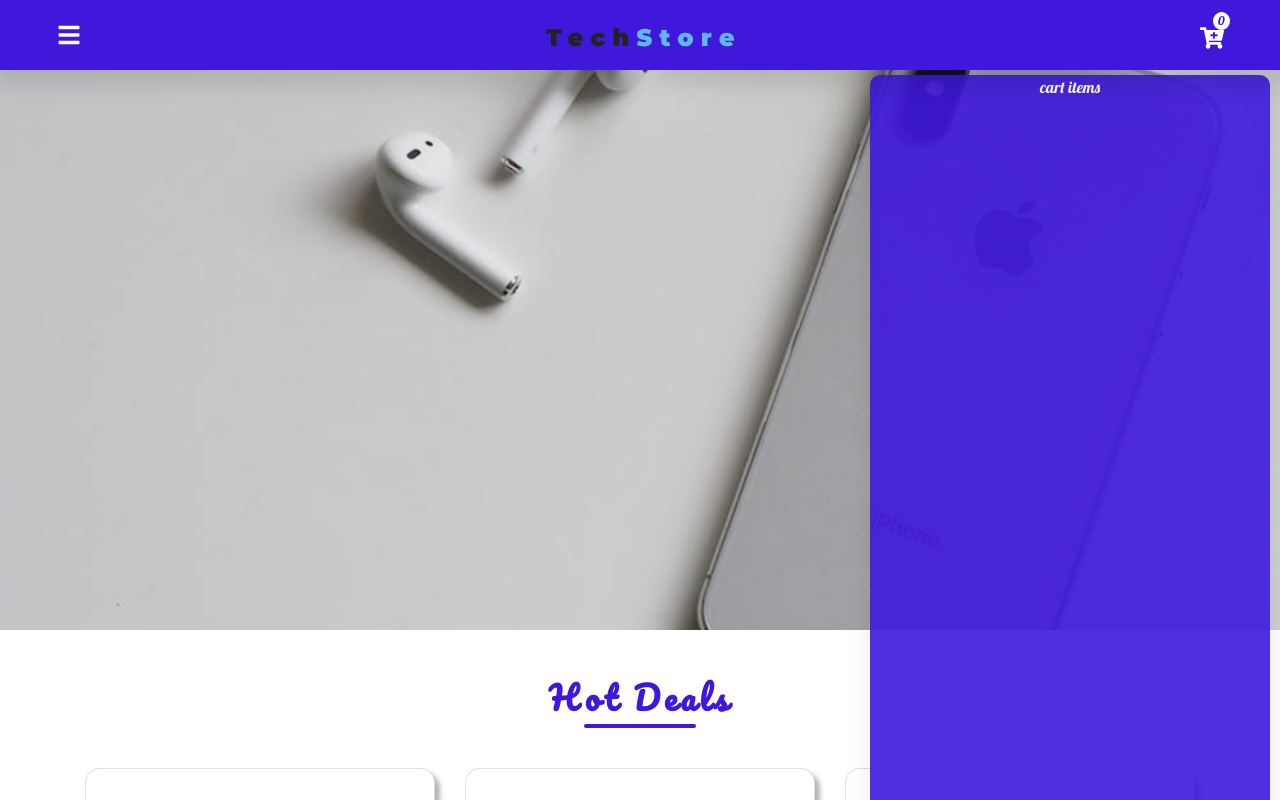
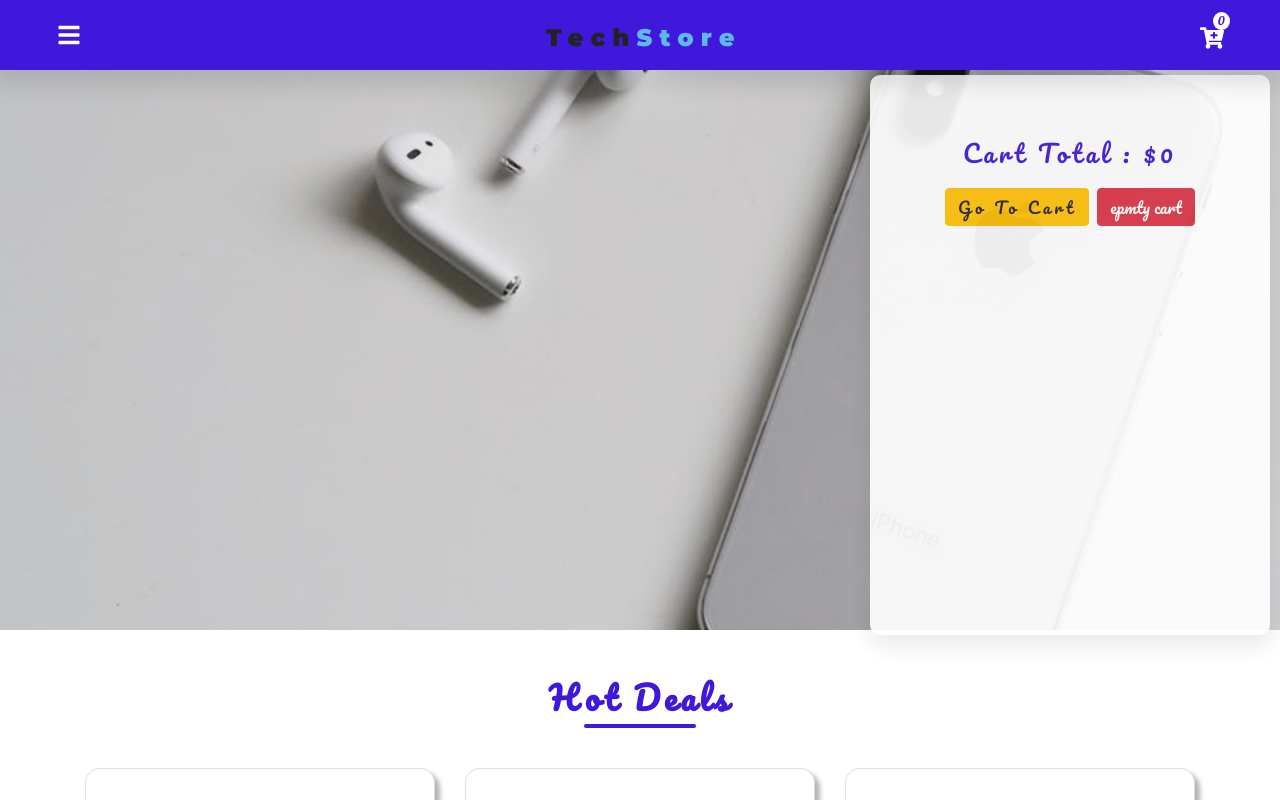
Before and after one commit to muhelsaied/shop, a React (Create React App) app: page /deals in a window 1280 px wide. Both pictures are taken after a click on the icon 1211 px from the left and 37 px from the top of the page. Shown: the top 800 px of the page. Built offline with nearby package versions, Linux system fonts and the light colour scheme.

Commit message:
popcart-structure

```diff
--- a/src/App.css
+++ b/src/App.css
@@ -38,9 +38,6 @@ text-transform:capitalize;
 .text-main{
   color:var(--primaryColor);
 }
-.background-Primary{
-  background:
-}
 
 /* // button link */
 .main-link{
--- a/src/components/popcart.js
+++ b/src/components/popcart.js
@@ -1,5 +1,6 @@
 import React from 'react';
 import { ProductConsumer } from '../context';
+import { Link } from 'react-router-dom'
 import styled from 'styled-components';
 
 export default function PopCart(){
@@ -7,10 +8,50 @@ export default function PopCart(){
             <ProductConsumer>
                 {
                     value =>{
-                        const { closeCart, cartOpen, cart } = value;
+                        const { closeCart, cartOpen, cart, cartTotal, removeCartItem, clearCart } = value;
                         return(
                             <CartWrapper show = {cartOpen} onClick={closeCart}>
-                                    <p>cart items </p>
+                                      <ul className='list-group'>
+                                        {
+                                          cart.map(item=>{
+                                            // console.log(cart)
+                                            return(
+                                            <li className = 'mt-1 list-group-item list-group-item-action' key ={item.id}>
+                                            <div className='row text-capitalize rounded'>
+                                            <div className ='col-12 mb-2'>
+                                              <h3 className='text-main text-center'>{item.title}</h3>
+                                            </div>
+                                              <div className ='col-3'>
+                                                  <img
+                                                  // src={item.image}
+                                                  src={`../${item.image}`}
+                                                  width='30px' alt ='icon'/>
+                                              </div>
+                                              <div className ='col-9 cart-p'>
+                                                  <p className = 'text-main'>pecies : {item.counter}</p>
+                                                  <p className = 'text-main'>price $ {item.price}</p>
+                                                  <p className = 'text-main'>total $ {item.total}</p>
+                                              </div>
+                                              <div className='mt-2 col-12 text-center text capitalize text-title text-main'>
+                                                <Link className='btn btn-primary text-capitalize m-1'
+                                                  to={`/product/${item.id}`}>view product</Link>
+                                                  <button className='btn btn-danger text-center text capitalize m-1'>remove product</button>
+                                              </div>
+                                            </div>
+                                            </li>
+                                            )
+                                          })
+                                        }
+                                        <div className='mt-5 col-12 text-center text capitalize text-title text-main'>
+                                          <h4>cart Total : ${cartTotal}</h4>
+                                        </div>
+                                        <div className='mt-2 col-12 text-center text capitalize text-title text-main'>
+                                          <Link className='btn btn-warning text-capitalize m-1'
+                                            to='/cart'>Go to cart</Link>
+                                          <button className='btn btn-danger text-center text capitalize m-1'
+                                          onClick = {()=>clearCart()}>epmty cart</button>
+                                        </div>
+                                      </ul>
                             </CartWrapper>
                         )
                     }
@@ -23,25 +64,36 @@ const CartWrapper = styled.div`
     right: 10px;
     top: 75px;
     z-index:100;
-    background: var(--primaryColor);
-    color: var(--mainWhite);
+    background: var(--mainWhite);
+    color: var(--primaryColormainWhite);
     border-radius: 10px;
     max-width: 400px;
     width:100%;
     opacity:${props=>props.show?".9":"0"};
-    height: ${props=>props.show?"100vh":"0"};
+    height: ${props=>props.show?"70vh":"0"};
     /* width: ${props=>props.show?"100%":"0"}; */
     text-align:center;
     box-shadow: 1px 10px 26px 1px var(--primaryRGBA);
     transition: var(--easeTransition);
-    transform:${props=>props.show?"translateY(0)":"translateY(-1500%)"};
+    transform:${props=>props.show?"translateX(0)":"translateX(100%)"};
     /* display:${props=>props.show?"block":"none"}; */
-      p{
-        display:${props=>props.show?"block":"none"};
+    .cart-p{
+        display:${props=>props.show?"flex":"none"};
+        flex-direction:row;
+        padding :2px;
+        justify-content:space-around;
       }
     @media (max-width: 680px){
-      right: 0;
-      border-radius:1px;
+      width:90vw;
+      height: ${props=>props.show?"90vh":"0"};
+      margin: 0 auto;
+      /* border-radius:1px; */
       top:71px;
     }
+
+    overflow:auto;
+    padding:1rem;
+    ul{
+      padding:0 !important;
+    }
     `;
--- a/src/context/context.js
+++ b/src/context/context.js
@@ -160,7 +160,7 @@ addToCart = id => {
 
     }
     else{
-        tempItem.count++;
+        tempItem.counter++;
         tempItem.total = tempItem.price * tempItem.counter;
         tempItem.total = parseFloat(tempItem.total.toFixed(3));
     }
@@ -195,6 +195,9 @@ handleSide = () =>{
     });
     }
 
+//////////////////////////////////////////////////
+    //cart functionialty
+
 //toggle cart
 handleCart = () =>{
     this.setState({
@@ -211,8 +214,34 @@ closeCart = () =>{
 openCart = () =>{
     this.setState({
         cartOpen: true
+    },
+    ()=>this.syncStorage()
+    )
+}
+
+// incrementCart
+incrementCart = id => {
+    console.log('increment '+id);
+}
+// decrementCart
+decrementCart = id => {
+    console.log('Decrement '+id);
+}
+// RemoveCartItem
+removeCartItem = id => {
+    console.log('remove  '+id);
+}
+// clearCart
+clearCart = id => {
+    console.log('empty cart');
+    this.setState({
+        cart: [],
+        cartTotal:0
     })
 }
+
+
+
     render(){
         return(
         <ProductContext.Provider value=
@@ -223,7 +252,11 @@ openCart = () =>{
             openCart:this.openCart,
             closeCart:this.closeCart,
             addToCart:this.addToCart,
-            setSingleProduct:this.setSingleProduct
+            setSingleProduct:this.setSingleProduct,
+            incrementCart:this.incrementCart,
+            decrementCart:this.decrementCart,
+            removeCartItem:this.removeCartItem,
+            clearCart:this.clearCart
         }}>
         {this.props.children}
         </ProductContext.Provider>
--- a/src/pages/SingleProuductPage.js
+++ b/src/pages/SingleProuductPage.js
@@ -14,7 +14,7 @@ export default function SingleProudct() {
       <ProductConsumer>
         {
           value => {
-            const { singleProduct, addTocart, loading} = value ;
+            const { singleProduct, addToCart, loading} = value ;
             if (loading) {
               console.log('loading')
               return (
@@ -23,11 +23,11 @@ export default function SingleProudct() {
               </div>
               )
             }
-            const { id, title, company, description, image} = singleProduct;
+            const { id, title, company, description,price, image} = singleProduct;
             return (
               <div className='container my-5'>
                 <div  className ='card rounded'>
-                  <div className ='row'>
+                  <div className ='row my-5 p-3'>
                     <div className='col-10 mx-auto col-sm-10 col-md-8 col-lg-6'>
                       <div className='img-container'>
                         <img
@@ -37,15 +37,29 @@ export default function SingleProudct() {
                           className='img-fluid'/>
                       </div>
                     </div>
-                    <div className='col-10 mx-auto col-sm-10 col-md-8 col-lg-6'>
-                      <h1 className=''>{title}</h1>
-                      <h5><span className='bg-warning rounded p-1'
+                    <div className='col-12 mx-auto col-sm-12 col-md-8 col-lg-6'>
+                      <h1 className='text-title mb-4'>{title}</h1>
+                      <h5 className='text-muted text-capitalize py-4'><span className='bg-warning rounded p-1'
                         style={{fontSize:'17px',fontFamily:'var(--specialFont)'}}>
-                          by {company
-                          }</span></h5>
-                        <p>
+                          by   {company}</span></h5>
+                          <h5 className='text-main text-capitalize py-4'>
+                            price : {price}
+                          </h5>
+                        <p className='text-capitalize text-title mt-3'>
+                          short intro about product :
                           {description}
                         </p>
+                        <div className='col-12 m-2 text-center'>
+                          <Link
+                            className='p-2 main-link '
+                            to='/Products'
+                            style={{margin:'.85rem'}}> back to products</Link>
+                          <button
+                            className='p-2 main-link'
+                            style={{margin:'.85rem'}}
+                            onClick={()=>addToCart(id)}
+                          > add to cart </button>
+                        </div>
                     </div>
                   </div>
                 </div>
```
